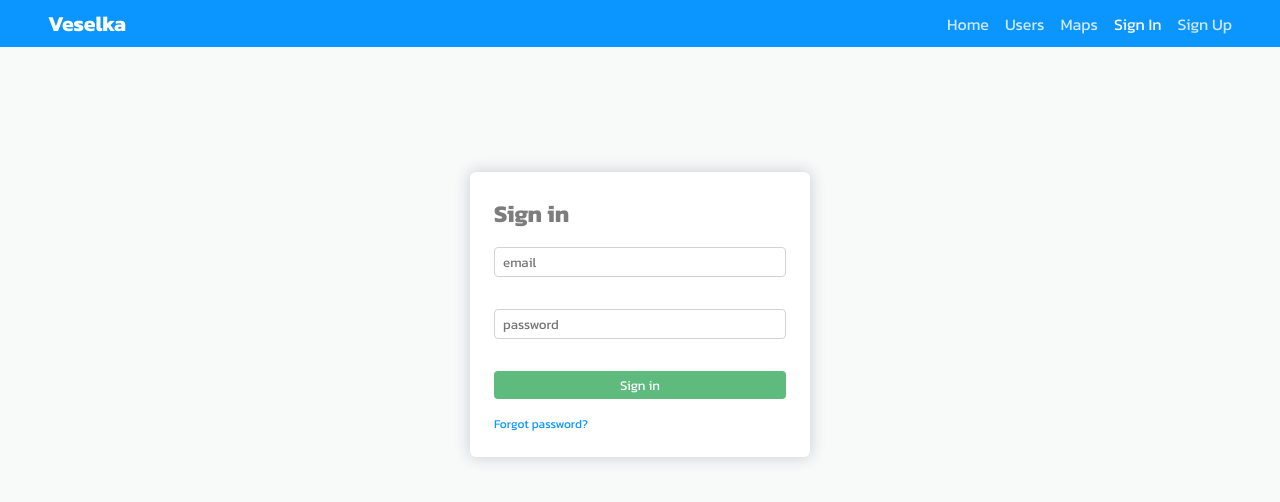
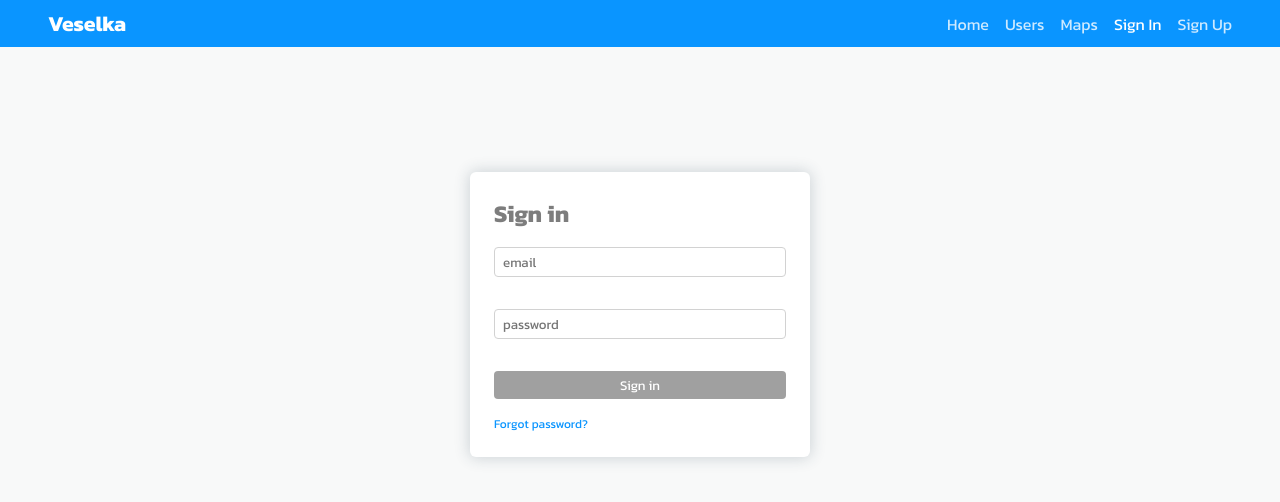
Before and after one commit to Davitkh/vesekaapp, a React (Create React App) app: page /auth/signin in a window 1280 px wide. Shown: the top 502 px of the page. Built offline with nearby package versions, Linux system fonts and the light colour scheme.

Commit message:
Co-authored-by: EdHovhannis <EdHovhannis@users.noreply.github.com>

```diff
--- a/package.json
+++ b/package.json
@@ -1,6 +1,7 @@
 {
   "name": "veselkaapp",
   "version": "0.1.0",
+  "proxy": "http://localhost:4000/",
   "private": true,
   "dependencies": {
     "@reduxjs/toolkit": "^1.9.5",
--- a/src/components/pages/auth/signin.tsx
+++ b/src/components/pages/auth/signin.tsx
@@ -1,21 +1,71 @@
-import { useEffect } from 'react';
-import cls from 'classnames';
-import styles from './auth.module.css';
-import { Textinput } from '../../../ui-kit/input/textinput';
-import { Button } from '../../../ui-kit/button/button/button';
+import { FormEvent, useEffect, useState } from "react";
+import cls from "classnames";
+import styles from "./auth.module.css";
+import { Textinput } from "../../../ui-kit/input/textinput";
+import { Button } from "../../../ui-kit/button/button/button";
+
+interface ILoginData {
+  email: string;
+  password: string;
+}
 
 export const SignIn = () => {
   useEffect(() => {
-    document.title = 'Auth';
+    document.title = "Auth";
   });
+
+  const [loginData, setLoginData] = useState<ILoginData>({
+    email: "",
+    password: "",
+  });
+
+  const pickLoginData = (event: FormEvent<HTMLInputElement>) => {
+    setLoginData({
+      ...loginData,
+      [event.currentTarget.name]: event.currentTarget.value,
+    });
+  };
+  console.log(loginData);
+  const handleSignIn = (event: FormEvent<HTMLFormElement>) => {
+    event.preventDefault();
+    fetch("http://localhost:4000/auth/signin", {
+      method: "POST",
+      mode: "no-cors",
+      body: JSON.stringify(loginData),
+      headers: {
+        "Content-Type": "application/json",
+        // 'Content-Type': 'application/x-www-form-urlencoded',
+      },
+    });
+    // .then((response) => {
+    //   return response.json();
+    // })
+    // .then((data) => {
+    //   console.log(data);
+    // });
+  };
+
   return (
     <div className={cls(styles.auth_)}>
       <div className={cls(styles.authform)}>
-        <form className={cls()}>
+        <form className={cls()} onSubmit={handleSignIn}>
           <h2 className={cls(styles.authform_title)}>Sign in</h2>
-          <Textinput onChange={() => {}} placeholder={'email'} />
-          <Textinput onChange={() => {}} placeholder={'password'} />
-          <Button buttonTitle="Sign in" />
+          <Textinput
+            name={"email"}
+            onChange={(event) => pickLoginData(event)}
+            placeholder={"email"}
+            value={loginData.email}
+          />
+          <Textinput
+            name={"password"}
+            onChange={(event) => pickLoginData(event)}
+            placeholder={"password"}
+            value={loginData.password}
+          />
+          <Button
+            buttonTitle="Sign in"
+            disabled={!(loginData.email && loginData.password)}
+          />
         </form>
         <div className={cls(styles.authform_actions)}>
           <span>Forgot password?</span>
--- a/src/ui-kit/button/button/button.module.css
+++ b/src/ui-kit/button/button/button.module.css
@@ -19,3 +19,6 @@
   opacity: 0.9;
   cursor: pointer;
 }
+.button_disabled button {
+  background: #a0a0a0;
+}
--- a/src/ui-kit/button/button/button.tsx
+++ b/src/ui-kit/button/button/button.tsx
@@ -6,12 +6,15 @@ interface ButtonProps {
   type?: "button" | "submit" | "reset" | undefined;
   buttonTitle?: string;
   onClick?: () => {};
+  disabled?: boolean;
 }
 export const Button: FC<ButtonProps> = (props) => {
-  const { type, buttonTitle, onClick } = props;
+  const { type, buttonTitle, onClick, disabled } = props;
   return (
-    <div className={cls(styles.button_)}>
-      <button type={type || "submit"} onClick={onClick}>
+    <div
+      className={cls(styles.button_, { [styles.button_disabled]: disabled })}
+    >
+      <button type={type || "submit"} onClick={onClick} disabled={disabled}>
         {buttonTitle}
       </button>
     </div>
--- a/src/ui-kit/input/textinput.tsx
+++ b/src/ui-kit/input/textinput.tsx
@@ -1,7 +1,7 @@
-import { FC } from 'react';
-import styles from './textinput.module.css';
-import cls from 'classnames';
-import { getclasses } from './utils/getclasses';
+import { FC } from "react";
+import styles from "./textinput.module.css";
+import cls from "classnames";
+import { getclasses } from "./utils/getclasses";
 
 interface TextinputProps {
   onChange: (e: React.FormEvent<HTMLInputElement>) => void;
@@ -11,22 +11,31 @@ interface TextinputProps {
   value?: string;
   classNames?: string | string[];
   type?: string;
+  name?: string;
 }
 
 export const Textinput: FC<TextinputProps> = (props) => {
-  const { onChange, id, labaltitle, placeholder, value, classNames, type } =
-    props;
+  const {
+    onChange,
+    id,
+    labaltitle,
+    placeholder,
+    value,
+    classNames,
+    type,
+    name,
+  } = props;
   const classes = getclasses(styles, classNames);
-  console.log('clasess', classes);
   return (
     <div className={cls(styles.textinput, classes)}>
-      <label htmlFor={id}>{labaltitle || ''}</label>
+      <label htmlFor={id}>{labaltitle || ""}</label>
       <input
         value={value}
         id={id}
-        type={type || 'text'}
+        type={type || "text"}
         onChange={onChange}
-        placeholder={placeholder || ''}
+        placeholder={placeholder || ""}
+        name={name}
       />
     </div>
   );
```
